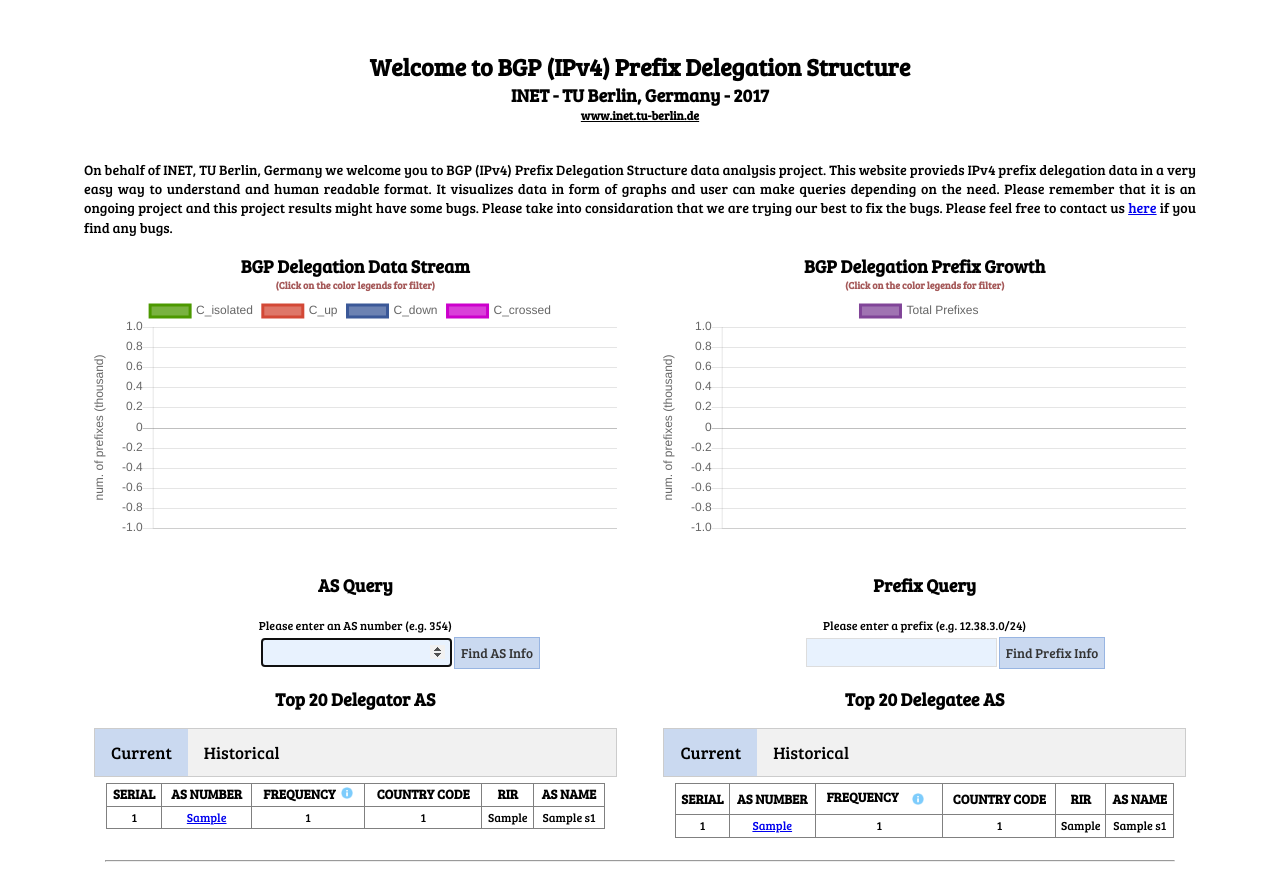
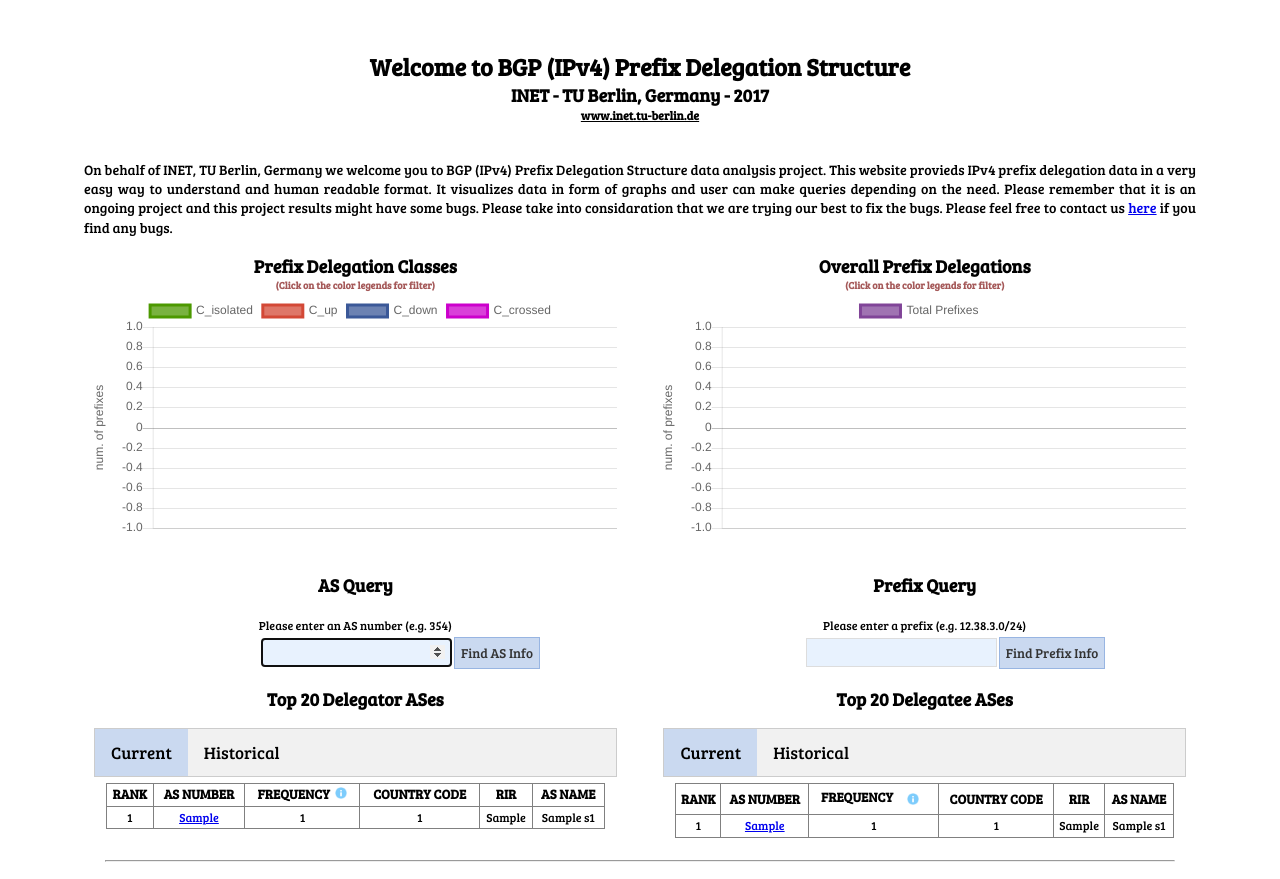
Before and after one commit to dalwar23/bgp_webportal, a PHP site: page / in a window 1280 px wide. Shown: the top 879 px of the page. Run offline with PHP 8.4, Linux system fonts and the light colour scheme; tables that the repository leaves empty or names only in its code hold one stand-in row (values such as "Sample post"); data that the repository does not hold is empty.

Commit message:
minor bug fixes

```diff
--- a/includes/__delegateeC.php
+++ b/includes/__delegateeC.php
@@ -39,7 +39,7 @@ if ($result->num_rows > 0) {
     // output data of each row
     echo"
         <tr class='theader'>
-            <td>Serial</td>
+            <td>Rank</td>
             <td>AS Number</td>
             <td>Frequency&nbsp;&nbsp;<a href='#' class='tooltip' data-tooltip='Number of unique delegators'><img src='images/info.png' height='12px' width='12px'></a></td>
             <td>Country Code</td>
--- a/includes/__delegateeH.php
+++ b/includes/__delegateeH.php
@@ -40,7 +40,7 @@ if ($result->num_rows > 0) {
     // output data of each row
     echo"
         <tr class='theader'>
-            <td>Serial</td>
+            <td>Rank</td>
             <td>AS Number</td>
             <td>Frequency&nbsp;&nbsp;<a href='#' class='tooltip' data-tooltip='Number of unique delegators'><img src='images/info.png' height='12px' width='12px'></a></td>
             <td>Country Code</td>
--- a/includes/__delegatorC.php
+++ b/includes/__delegatorC.php
@@ -39,7 +39,7 @@ if ($result->num_rows > 0) {
     // output data of each row
     echo "
         <tr class='theader'>
-            <td>Serial</td>
+            <td>Rank</td>
             <td>AS Number</td>
             <td>Frequency&nbsp;&nbsp;<a href='#' class='tooltip' data-tooltip='Number of unique delegatees'><img src='images/info.png' height='12px' width='12px'></a></td>
             <td>Country Code</td>
--- a/includes/__delegatorH.php
+++ b/includes/__delegatorH.php
@@ -40,7 +40,7 @@ if ($result->num_rows > 0) {
     // output data of each row
     echo "
         <tr class='theader'>
-            <td>Serial</td>
+            <td>Rank</td>
             <td>AS Number</td>
             <td>Frequency&nbsp;&nbsp;<a href='#' class='tooltip' data-tooltip='Number of unique delegatees'><img src='images/info.png' height='12px' width='12px'></a></td>
             <td>Country Code</td>
--- a/index.php
+++ b/index.php
@@ -37,12 +37,12 @@
           </p>
           <div id="prefix-data">
             <div class="historical">
-              <h2>BGP Delegation Data Stream</h2>
+              <h2>Prefix Delegation Classes</h2>
               <h5>(Click on the color legends for filter)</h5>
               <canvas id="mycanvas-historical"></canvas>
             </div>
             <div class="current">
-              <h2>BGP Delegation Prefix Growth</h2>
+              <h2>Overall Prefix Delegations</h2>
               <h5>(Click on the color legends for filter)</h5>
               <canvas id="mycanvas-current"></canvas>
             </div>
@@ -69,7 +69,7 @@
             <div class="clear"></div>
             <!-- ******************************************** -->
             <div class="historical">
-              <h2>Top 20 Delegator AS</h2>
+              <h2>Top 20 Delegator ASes</h2>
               <br/>
               <div class="tab">
                 <a href="javascript:void(0)" class="tablinks" id="defaultOpen" onclick="openDelegator(event, 'delegator-2017')">Current</a>
@@ -83,7 +83,7 @@
               </div>
             </div>
             <div class="current">
-              <h2>Top 20 Delegatee AS</h2>
+              <h2>Top 20 Delegatee ASes</h2>
               <br/>
               <div class="tab">
                 <a href="javascript:void(0)" class="tablinks2" id="defaultOpen2" onclick="openDelegatee(event, 'delegatee-2017')">Current</a>
--- a/js/currentLineGraph.js
+++ b/js/currentLineGraph.js
@@ -93,7 +93,7 @@ $(document).ready(function(){
 						yAxes:[{
 							scaleLabel:{
 								display: true,
-								labelString: "num. of prefixes (thousand)"
+								labelString: "num. of prefixes"
 							}
 						}]
 					}
--- a/js/historicalLineGraph.js
+++ b/js/historicalLineGraph.js
@@ -81,7 +81,7 @@ $(document).ready(function(){
 						yAxes:[{
 							scaleLabel:{
 								display: true,
-								labelString: "num. of prefixes (thousand)"
+								labelString: "num. of prefixes"
 							}
 						}]
 					}
--- a/prefixInfoProcessor.php
+++ b/prefixInfoProcessor.php
@@ -94,7 +94,7 @@
                     echo "</div>";
                   }
                   else{
-                    echo "<strong>Requested prefix is not found. Please try with a valid prefix.</strong>";
+                    echo "<strong>Requested prefix is not delegated.</strong>";
                   }
             		}
             		else{
```
